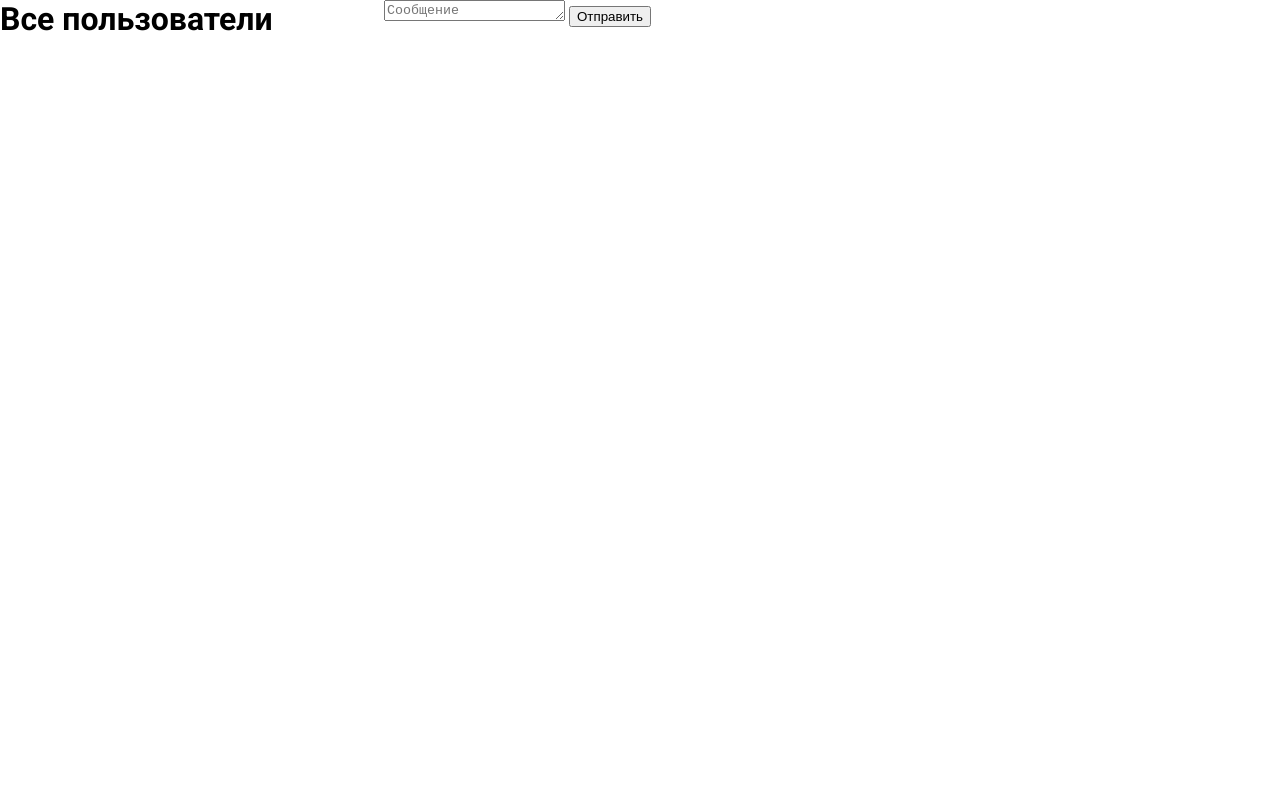
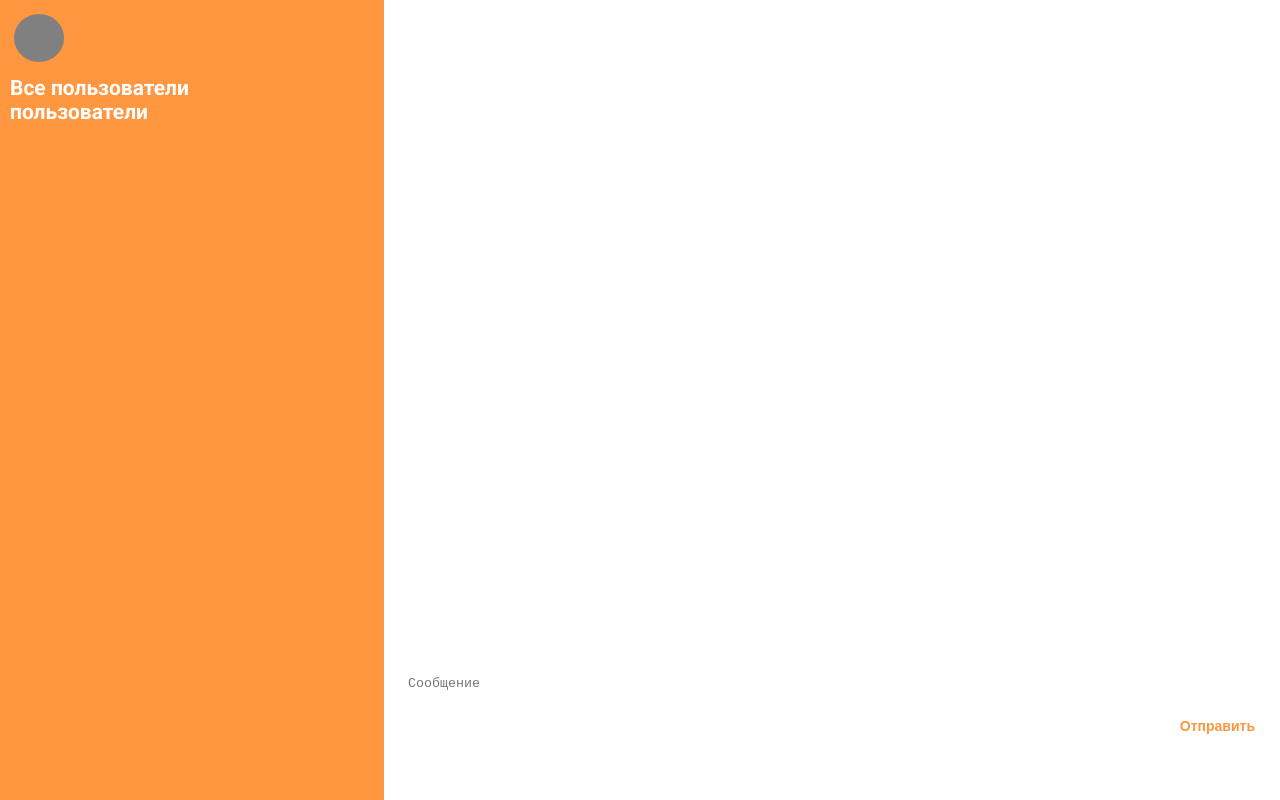
Before and after one commit to Galelya97/Mega-chat, a website: page public/index.html in a window 1280 px wide. Drawn offline with Linux system fonts and the light colour scheme; some packages are replaced by stand-ins of ours.

Commit message:
finished style

```diff
--- a/index.html
+++ b/public/index.html
@@ -33,23 +33,29 @@
             <div class="user-avatar"></div>
             <div class="user-name"></div>
           </div>
-          <div class="list-users">
-            <h1>Все пользователи</h1>
-          </div>
+          <ul class="list-users">
+            Все пользователи
+            <li>пользователи</li>
+          </ul>
         </div>
         <div class="message-column">
           <div class="messages"></div>
-          <form class="form">
-            <textarea
-              class="input-message"
-              rows="1"
-              placeholder="Сообщение"
-            ></textarea>
+          <form class="form-message">
+            <textarea class="input-message" placeholder="Сообщение"></textarea>
             <button class="button-submit" type="submit">Отправить</button>
           </form>
         </div>
       </div>
     </div>
+    <!-- The core Firebase JS SDK is always required and must be listed first -->
+    <script src="/__/firebase/8.6.2/firebase-app.js"></script>
+
+    <!-- TODO: Add SDKs for Firebase products that you want to use
+         https://firebase.google.com/docs/web/setup#available-libraries -->
+    <script src="/__/firebase/8.6.2/firebase-analytics.js"></script>
+
+    <!-- Initialize Firebase -->
+    <script src="/__/firebase/init.js"></script>
     <script src="script.js"></script>
   </body>
 </html>
--- a/style.css
+++ b/public/style.css
@@ -6,6 +6,16 @@ html {
   list-style: none;
   overflow: hidden;
   margin: 0 auto;
+}
+
+ul {
+  margin: 0;
+  padding-left: 0;
+}
+
+li {
+  list-style-type: none;
+  margin: 0;
 }
 
 body {
@@ -83,10 +93,63 @@ button {
   display: flex;
 }
 
+.list-users {
+  font-size: 21px;
+  font-weight: 700;
+  color: #ffffff;
+  margin-left: 10px;
+}
+
 .list-column {
   width: 30%;
+  background-color: #ff9640;
+}
+
+.user-info {
+  min-height: 24px;
+  margin: 14px;
+}
+
+.user-avatar {
+  width: 50px;
+  height: 48px;
+  background-color: grey;
+  border-radius: 50%;
 }
 
 .message-column {
+  display: flex;
+  flex-direction: column;
   width: 70%;
 }
+
+.messages {
+  width: 100%;
+  height: 100%;
+}
+
+.form-message {
+  display: flex;
+  align-items: center;
+}
+
+.input-message {
+  width: 85%;
+  height: 100px;
+  resize: none;
+  border: none;
+  padding: 24px;
+  color: darkgray;
+}
+
+.button-submit {
+  border: none;
+  border-radius: 4px;
+  padding: 6px 10px;
+  margin: 15px;
+  color: #ff9640;
+  font-size: 14px;
+  font-weight: 700;
+  background-color: inherit;
+  cursor: pointer;
+}
```
Also changed, not shown: package.json (added, +19 -0 lines), public/404.html (added, +33 -0 lines), firebase.json (added), public/script.js (added), 3 other files.
